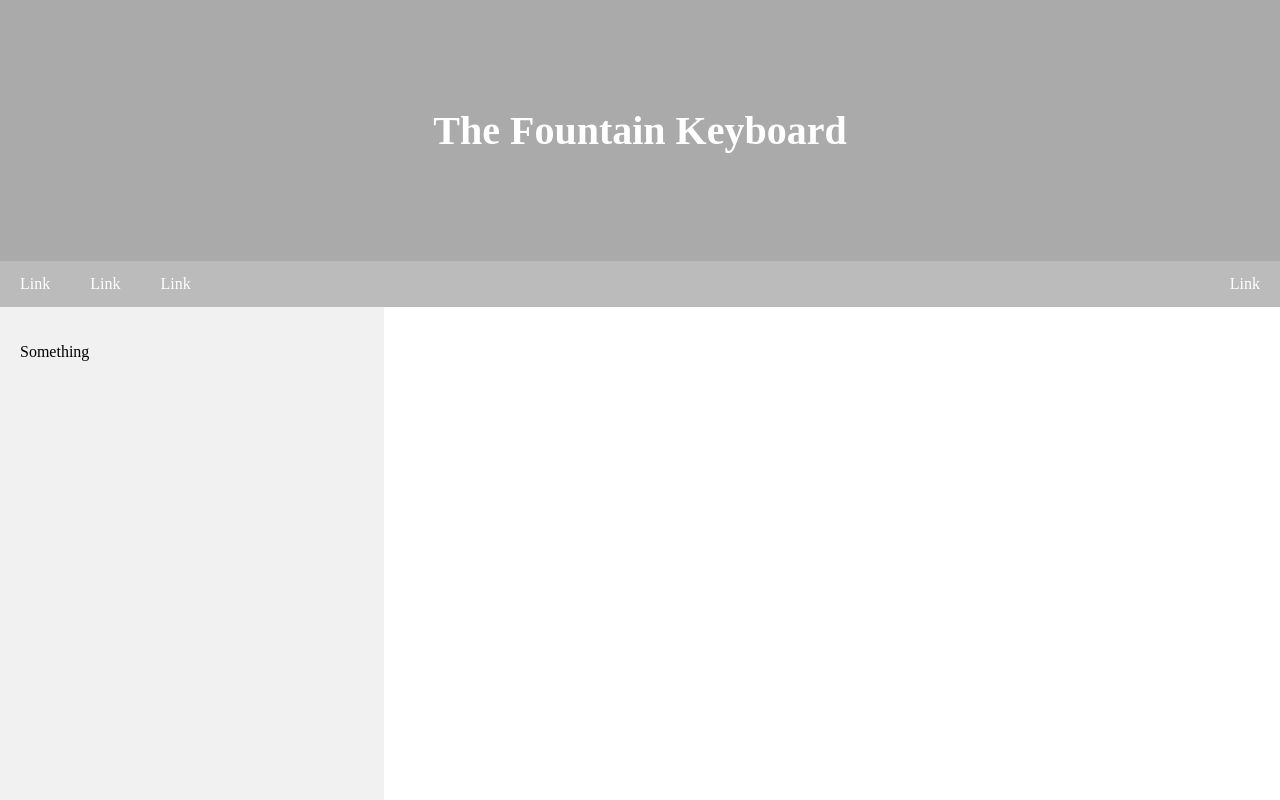
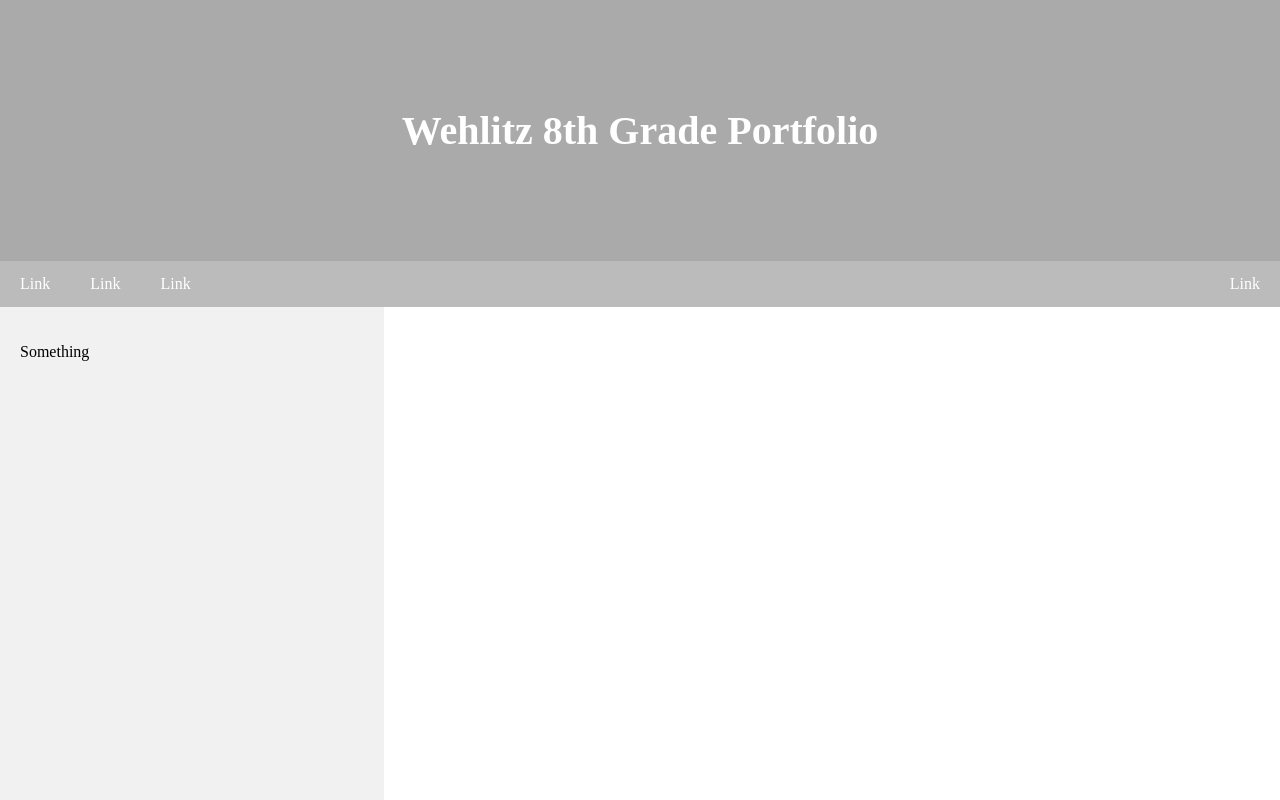
Before and after one commit to Phillip-Wehlitz/Wehlitz8thPortfolio, a plain HTML site: page index.html in a window 1280 px wide. Shown: the top 800 px of the page. Drawn offline with Linux system fonts and the light colour scheme.

Commit message:
Update index.html

```diff
--- a/index.html
+++ b/index.html
@@ -1,7 +1,7 @@
 <!DOCTYPE html>
 <html lang="en">
 	<head>
-		<title>The Fountain Keyoard - Home</title>
+		<title>Wehlitz 8th Grade Portfolio - Home</title>
 		<meta charset="UTF-8">
 		<meta name="viewport" content="width=device-width, initial-scale=1">
 		<link rel="stylesheet" type="text/css" href="index.css">
@@ -11,7 +11,7 @@
 	</head>
 	<body>
 		<div class="banner">
-			<h1>The Fountain Keyboard</h1>
+			<h1>Wehlitz 8th Grade Portfolio</h1>
 		</div>
 		<div class="navbar">
 			<a href="#">Link</a>
```
